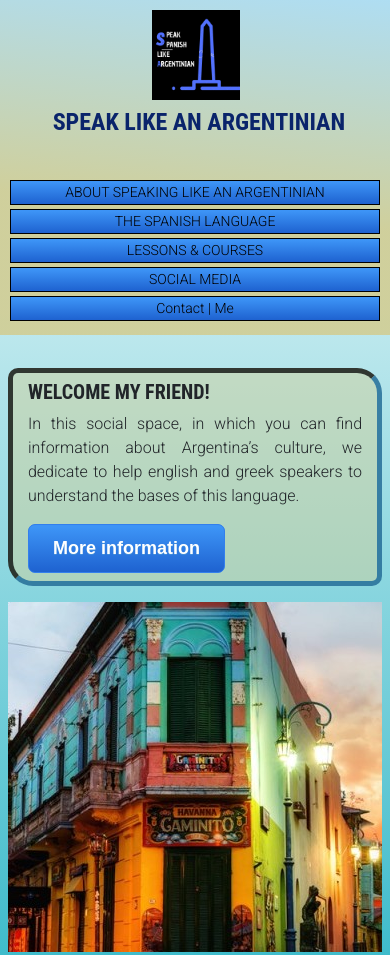
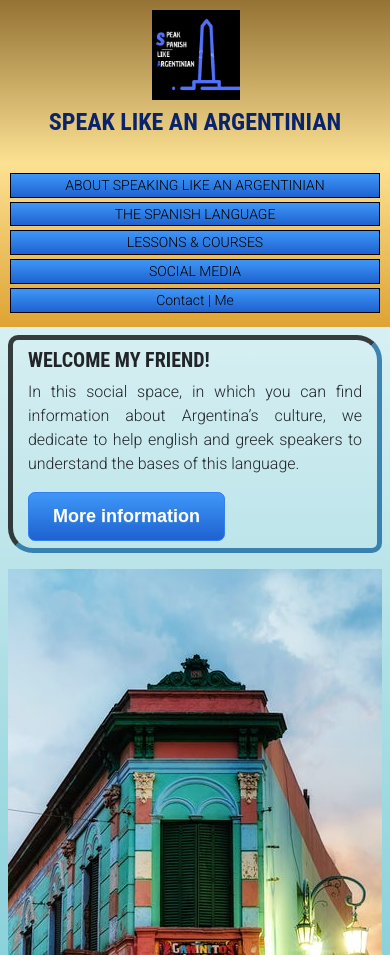
Before and after one commit to LSPalaciosLongo/ProyectoFinal, a website: page index.html in a window 390 px wide. Shown: the top 955 px of the page. Drawn offline with nearby package versions, Linux system fonts and the light colour scheme.

Commit message:
Adding gold background, menu static in phones, fixing picture caminito

```diff
--- a/css/estilos.css
+++ b/css/estilos.css
@@ -7,7 +7,7 @@
 body {
     padding-top: 180px;
     background: rgb(255, 255, 255);
-    background: linear-gradient(0deg, rgba(255, 255, 255, 1) 0%, rgb(48, 180, 197) 50%, rgba(255, 255, 255, 1) 100%);
+    background: linear-gradient(0deg, rgba(255, 255, 255, 1) 0%, rgb(92, 191, 204) 50%, rgba(255, 255, 255, 1) 100%);
     font-family: 'Roboto', sans-serif;
 }
 
@@ -23,8 +23,9 @@ a {
 }
 
 .background {
-    background: rgba(207, 207, 155, 0.99);
-    background: linear-gradient(6deg, rgba(207, 207, 155, 0.99) 39%, rgba(174, 221, 242, 0.99) 100%);
+    background: #FDE08D;
+  	background: -webkit-linear-gradient(top, #8f6b29f2, #FDE08Df2, #DF9F28f2);
+	background: linear-gradient(top, #8f6b29f2, #FDE08Df2, #df9f28f2);
     position: fixed;
     top: 0;
     width: 100%;
@@ -32,7 +33,6 @@ a {
 }
 
 .header {
-    /*background-color:rgb(179, 185, 187);*/
     max-width: 1280px;
     margin-bottom: 5px;
     padding: 10px 0;
@@ -70,8 +70,8 @@ a {
 }
 
 .headerLogo:hover {
-    transform: skewX(2deg);
-    transition: 0.6s;
+    position: relative;
+    top: 1px;
 }
 
 .headerLogo:active {
@@ -183,6 +183,11 @@ a {
     width: 100%;
     border: 5px inset rgba(6, 44, 70, 0.75);
     border-radius: 10px 25px 10px 25px;
+    cursor: pointer;
+
+}
+
+.sectionConfig:hover{
     background: rgba(207, 207, 155, 0.5);
 }
 
@@ -229,14 +234,14 @@ a {
 }
 
 .pictureScroll{
-    background-image: url("../images/caminito1280.jpg");
+    background-image: url("../images/caminito.jpg");
     background-repeat: no-repeat;
     background-attachment: fixed;
     background-position: center;
     margin: auto;
     margin-bottom: 10px;
     width: 100%;
-    height: 380px;
+    height: 75vh;
 }
 
 /* mapamundi*/
@@ -318,10 +323,11 @@ form div {
 
 
     body {
-        padding-top: 360px;
-        background: rgb(255, 255, 255);
-        background: linear-gradient(0deg, rgba(255, 255, 255, 1) 0%, rgba(27, 175, 193, 1) 50%, rgba(255, 255, 255, 1) 100%);
-        font-family: 'Roboto', sans-serif;
+        padding: 0;
+    }
+
+    .background{
+        position: static;
     }
 
     .header {
@@ -351,9 +357,10 @@ form div {
     }
 
     .headerTitle {
+        padding:0;
         grid-area: title;
         color: rgb(10, 36, 107);
-        padding: 2% 0 2% 2%;
+        padding-top: 2%;
         display: flex;
         justify-content: space-around;
 
@@ -404,7 +411,7 @@ form div {
     }
 
     .pictureScroll{
-        height: 350px;
+        height: 95vh;
     }
 
 }
--- a/index.html
+++ b/index.html
@@ -96,9 +96,15 @@
 
         <footer class="footer">
             <div class="imgFooter">
-                <img src="./images/icon-facebook.png" class="footerLogo" alt="icon-facebook"/>
-                <img src="./images/icon-instagram.png" class="footerLogo" alt="icon-instagram"/>
-                <img src="./images/icon-linkedin.png" class="footerLogo" alt="icon-linkedin"/>
+                <a href="https://www.facebook.com/Speakspanishlikeargentinian" target="_blank" rel="noopener">
+                    <img src="./images/icon-facebook.png" class="footerLogo" alt="icon-facebook"/>
+                </a>
+                <a href="https://www.instagram.com/speakargentinian/" target="_blank" rel="noopener">
+                    <img src="./images/icon-instagram.png" class="footerLogo" alt="icon-instagram"/>
+                </a>
+                <a href="https://www.linkedin.com/in/nicol%C3%A1s-lefkaditi/" target="_blank" rel="noopener">
+                    <img src="./images/icon-linkedin.png" class="footerLogo" alt="icon-linkedin"/>
+                </a>
                 <img src="./images/icon-paypal.png" class="footerLogo" alt="icon-paypal"/>
             </div>
         </footer>
--- a/scss/_header.scss
+++ b/scss/_header.scss
@@ -1,6 +1,7 @@
 .background {
-    background: rgb(207, 207, 155);
-    background: linear-gradient(6deg, rgba(207, 207, 155, 1) 39%, rgba(174, 221, 242, 1) 100%);
+    background: #FDE08D;
+    background: -webkit-linear-gradient(top, #8f6b29f2, #FDE08Df2, #DF9F28f2);
+    background: linear-gradient(top, #8f6b29f2, #FDE08Df2, #df9f28f2);
     position: fixed;
     top: 0;
     width: 100%;
@@ -8,7 +9,6 @@
 }
 
 .header {
-    /*background-color:rgb(179, 185, 187);*/
     max-width: 1280px;
     margin-bottom: 5px;
     padding: 10px 0;
--- a/scss/_media.scss
+++ b/scss/_media.scss
@@ -2,10 +2,11 @@
 
 
     body {
-        padding-top: 380px;
-        background: rgb(255, 255, 255);
-        background: linear-gradient(0deg, rgba(255, 255, 255, 1) 0%, rgba(27, 175, 193, 1) 50%, rgba(255, 255, 255, 1) 100%);
-        font-family: 'Roboto', sans-serif;
+        padding: 0;
+    }
+
+    .background {
+        position: static;
     }
 
     .header {
@@ -22,20 +23,21 @@
 
         &A{
             grid-area: logo;
-        width: 90px;
-        height: 90px;
+            width: 90px;
+            height: 90px;
         }
 
         &Logo {
             padding-left: 2%;
-        width: 90px;
-        height: 90px;
+            width: 90px;
+            height: 90px;
         }
 
         &Title{
+            padding:0;
             grid-area: title;
             color: rgb(10, 36, 107);
-            padding: 2% 0 2% 2%;
+            padding-top: 2%;
             display: flex;
             justify-content: space-around;
 
@@ -91,7 +93,7 @@
     }
 
     .pictureScroll{
-        height: 350px;
+        height: 90vh;
     }
 
 }
--- a/scss/_reseteo.scss
+++ b/scss/_reseteo.scss
@@ -1,12 +1,13 @@
 * {
     margin: 0;
     padding: 0;
+    box-sizing: border-box;
 }
 
 body {
     padding-top: 180px;
     background: rgb(255, 255, 255);
-    background: linear-gradient(0deg, rgba(255, 255, 255, 1) 0%, rgb(48, 180, 197) 50%, rgba(255, 255, 255, 1) 100%);
+    background: linear-gradient(0deg, rgba(255, 255, 255, 1) 0%, rgb(92, 191, 204) 50%, rgba(255, 255, 255, 1) 100%);
     font-family: 'Roboto', sans-serif;
 }
 
--- a/scss/_section.scss
+++ b/scss/_section.scss
@@ -17,17 +17,14 @@
 .sectionConfig {
     @include section(justify, 1.5, 100%, 2%);
     @include padSection(2%, 4%, 4%, 2%);
-    //text-align: justify;
-    //line-height: 1.5;
-    //padding-top: 2%;
-    //padding-left: 4%;
-    //padding-right: 4%;
-    //padding-bottom: 2%;
-    //margin-bottom: 16px;
-    //width: 100%;
     border: 5px inset rgba(6, 44, 70, 0.75);
     border-radius: 30px 10px 30px 10px;
-    background: rgba(207, 207, 155, 0.5);
+    cursor: pointer;
+
+
+    &:hover{
+        background: rgba(207, 207, 155, 0.5);
+    }
 }
 
 .sectionConfigEspecial{
```
Also changed, not shown: pages/acercaDelArgentino.html (+9 -3 lines), pages/contacto.html (+9 -3 lines), pages/idiomaHispano.html (+9 -3 lines), pages/leccionesCursos.html (+9 -3 lines), pages/redesSociales.html (+9 -3 lines), css/styles.css, images/caminito1280.jpg (deleted).
